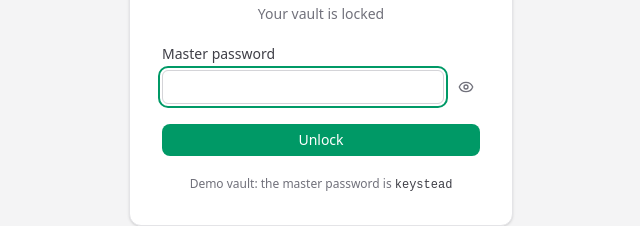
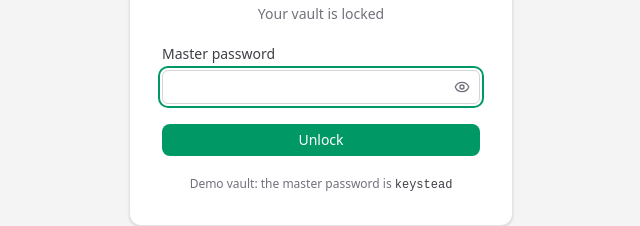
Before and after one commit to smraul10/keystead, a React (Vite) app: page / in a window 1280 px wide. Shown: the part 342-568 px from the top of the page, without its empty margins (319-959 px from the left). Built offline with nearby package versions, Linux system fonts and the light colour scheme.

Commit message:
feat: show the password buttons inside the field

```diff
--- /dev/null
+++ b/src/components/PasswordInput.tsx
@@ -0,0 +1,51 @@
+import { Eye, EyeOff } from 'lucide-react';
+import type { ComponentProps, ReactNode } from 'react';
+import { IconButton } from './IconButton';
+
+// Accepts every attribute of an <input> (id, autoFocus, aria-*, and what
+// React Hook Form's register() returns, ref included) except type and
+// className: the field always looks the same and switches type itself
+interface PasswordInputProps extends Omit<
+  ComponentProps<'input'>,
+  'type' | 'className'
+> {
+  // Controlled by the parent, which may need to show it (e.g. "Use password")
+  revealed: boolean;
+  onRevealedChange: (revealed: boolean) => void;
+  // More icon buttons inside the field, after the eye (e.g. the generator)
+  actions?: ReactNode;
+}
+
+// A password field with its buttons inside the border, on the right
+export function PasswordInput({
+  revealed,
+  onRevealedChange,
+  actions,
+  ...props
+}: PasswordInputProps) {
+  return (
+    <div className='relative'>
+      <input
+        type={revealed ? 'text' : 'password'}
+        spellCheck={false}
+        {...props}
+        // Room on the right, so the text never runs under the buttons
+        className={`w-full rounded-md border border-zinc-300 bg-white py-1.5 pl-3 font-mono text-sm aria-invalid:border-rose-600 ${actions ? 'pr-18' : 'pr-10'}`}
+      />
+      <div className='absolute inset-y-0 right-1 flex items-center gap-0.5'>
+        <IconButton
+          label='Show password'
+          aria-pressed={revealed}
+          onClick={() => onRevealedChange(!revealed)}
+        >
+          {revealed ? (
+            <EyeOff className='size-4' />
+          ) : (
+            <Eye className='size-4' />
+          )}
+        </IconButton>
+        {actions}
+      </div>
+    </div>
+  );
+}
--- a/src/features/items/components/ItemForm.tsx
+++ b/src/features/items/components/ItemForm.tsx
@@ -1,10 +1,11 @@
 import { zodResolver } from '@hookform/resolvers/zod';
-import { Dices, Eye, EyeOff } from 'lucide-react';
+import { Dices } from 'lucide-react';
 import { type ReactNode, useId, useState } from 'react';
 import { Controller, useForm } from 'react-hook-form';
 import { Button } from '@/components/Button';
 import { Checkbox } from '@/components/Checkbox';
 import { IconButton } from '@/components/IconButton';
+import { PasswordInput } from '@/components/PasswordInput';
 import { type ItemFormValues, itemSchema } from '../itemSchema';
 import { GeneratorDialog } from './GeneratorDialog';
 
@@ -110,34 +111,22 @@ export function ItemForm({
           label='Password'
           error={errors.password?.message}
         >
-          <div className='flex items-center gap-2'>
-            <input
+          <PasswordInput
             id={`${id}-password`}
-              type={revealed ? 'text' : 'password'}
             autoComplete='new-password'
-              spellCheck={false}
             {...register('password')}
             {...errorProps('password')}
-              className={`${INPUT} font-mono`}
-            />
-            <IconButton
-              label='Show password'
-              aria-pressed={revealed}
-              onClick={() => setRevealed((current) => !current)}
-            >
-              {revealed ? (
-                <EyeOff className='size-4' />
-              ) : (
-                <Eye className='size-4' />
-              )}
-            </IconButton>
+            revealed={revealed}
+            onRevealedChange={setRevealed}
+            actions={
               <IconButton
                 label='Generate password'
                 onClick={() => setGeneratorOpen(true)}
               >
                 <Dices className='size-4' />
               </IconButton>
-          </div>
+            }
+          />
         </Field>
 
         <Field id={`${id}-url`} label='Website' error={errors.url?.message}>
--- a/src/features/lock/UnlockScreen.tsx
+++ b/src/features/lock/UnlockScreen.tsx
@@ -1,10 +1,10 @@
 import { zodResolver } from '@hookform/resolvers/zod';
-import { Eye, EyeOff, LockKeyhole } from 'lucide-react';
+import { LockKeyhole } from 'lucide-react';
 import { useId, useState } from 'react';
 import { useForm } from 'react-hook-form';
 import { z } from 'zod';
 import { Button } from '@/components/Button';
-import { IconButton } from '@/components/IconButton';
+import { PasswordInput } from '@/components/PasswordInput';
 import { DEMO_MASTER_PASSWORD, useLockStore } from './lockStore';
 
 const unlockSchema = z.object({
@@ -62,30 +62,16 @@ export function UnlockScreen() {
           >
             Master password
           </label>
-          <div className='flex items-center gap-2'>
-            <input
+          <PasswordInput
             id={`${id}-password`}
-              type={revealed ? 'text' : 'password'}
             autoFocus
             autoComplete='current-password'
-              spellCheck={false}
             {...register('masterPassword')}
             aria-invalid={error ? true : undefined}
             aria-describedby={error ? `${id}-error` : undefined}
-              className='w-full rounded-md border border-zinc-300 bg-white px-3 py-1.5 font-mono text-sm aria-invalid:border-rose-600'
+            revealed={revealed}
+            onRevealedChange={setRevealed}
           />
-            <IconButton
-              label='Show password'
-              aria-pressed={revealed}
-              onClick={() => setRevealed((current) => !current)}
-            >
-              {revealed ? (
-                <EyeOff className='size-4' />
-              ) : (
-                <Eye className='size-4' />
-              )}
-            </IconButton>
-          </div>
           {error && (
             <p id={`${id}-error`} className='text-sm text-rose-700'>
               {error}
```
Also changed, not shown: 2 other files (tests, documents, lock files or other folders). Lines whose indentation alone changed are shown as unchanged.
